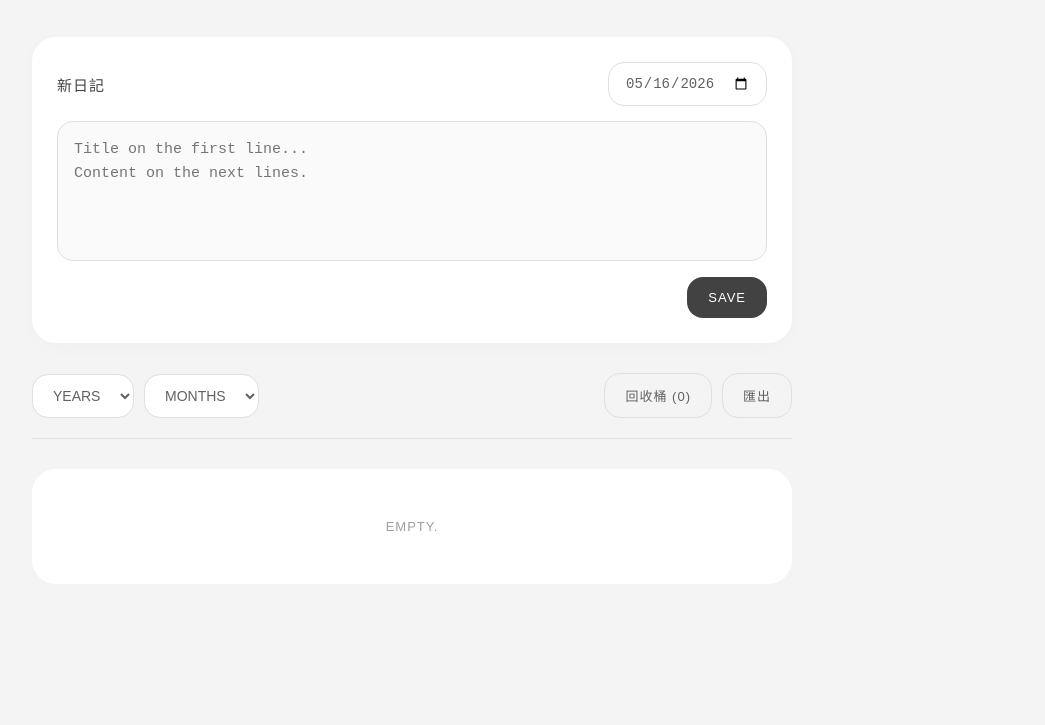
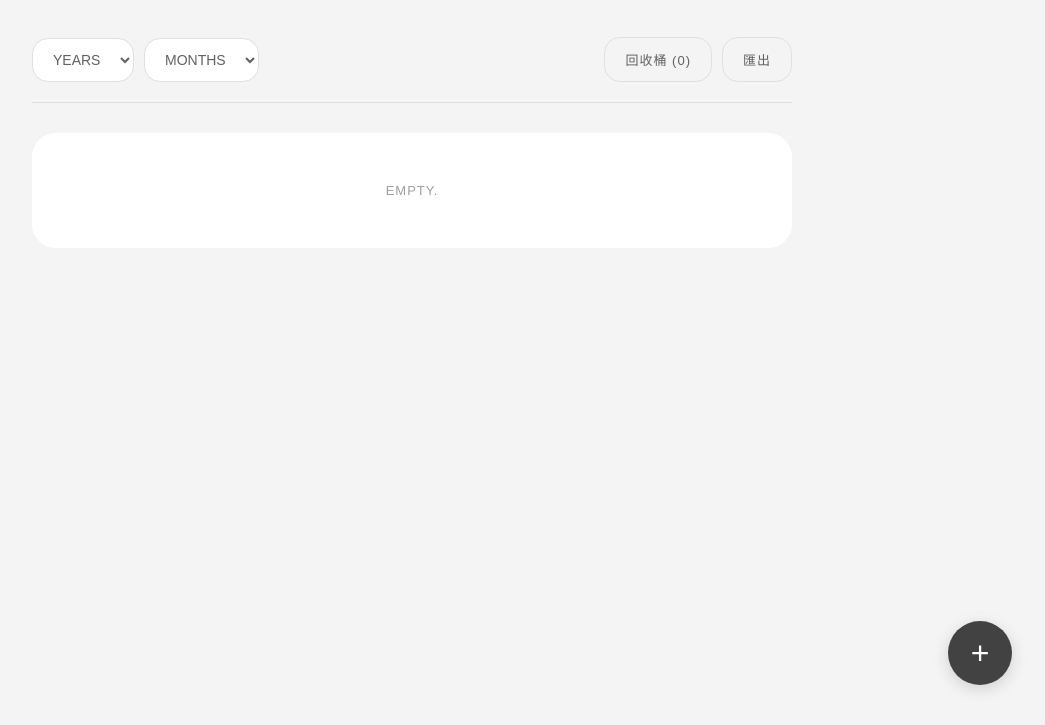
Before and after one commit to m31html/diary, a plain HTML site: page index.html in a window 1280 px wide. Shown: the part 75-800 px from the top of the page, without its empty margins (228-1273 px from the left). Drawn offline with Linux system fonts and the light colour scheme.

Commit message:
Add files via upload

```diff
--- a/index.html
+++ b/index.html
@@ -29,14 +29,14 @@
             background-color: var(--bg-color);
             color: var(--primary-text);
             margin: 0;
-            padding: 20px 14px;
+            padding: 20px 14px 80px 14px; /* 底部加留白，避免內容被懸浮按鈕擋住 */
             display: flex;
             justify-content: center;
             -webkit-font-smoothing: antialiased;
         }
 
         @media (min-width: 768px) {
-            body { padding: 40px 20px; }
+            body { padding: 40px 20px 100px 20px; }
         }
 
         .container {
@@ -62,34 +62,6 @@
         }
         @media (min-width: 768px) {
             h1 { font-size: 28px; }
-        }
-
-        /* 內嵌式直接書寫欄位 */
-        .inline-writer {
-            background: var(--card-color);
-            padding: 20px;
-            border-radius: var(--radius-large);
-            margin-bottom: 20px;
-            box-shadow: 0 4px 20px rgba(0,0,0,0.02);
-        }
-        @media (min-width: 768px) {
-            .inline-writer { padding: 25px; margin-bottom: 30px; }
-        }
-
-        .writer-meta {
-            display: flex;
-            gap: 15px;
-            margin-bottom: 15px;
-            align-items: center;
-            justify-content: space-between;
-        }
-
-        .writer-title {
-            font-size: 15px;
-            font-weight: 500;
-            color: var(--acc-grey);
-            text-transform: uppercase;
-            letter-spacing: 1px;
         }
 
         /* 工具列與篩選區 */
@@ -173,6 +145,36 @@
         }
         textarea:focus { background: var(--card-color); border-color: var(--acc-grey); }
 
+        /* 🌟 右下角懸浮 + 按鈕 */
+        .fab {
+            position: fixed;
+            right: 24px;
+            bottom: 24px;
+            width: 56px;
+            height: 56px;
+            background-color: var(--acc-grey);
+            color: white;
+            border-radius: 50%;
+            display: flex;
+            justify-content: center;
+            align-items: center;
+            font-size: 28px;
+            font-weight: 300;
+            cursor: pointer;
+            box-shadow: 0 4px 16px rgba(0,0,0,0.15);
+            transition: all 0.2s ease;
+            z-index: 999;
+            border: none;
+            outline: none;
+        }
+        .fab:hover {
+            background-color: var(--acc-grey-hover);
+            transform: scale(1.05);
+        }
+        @media (min-width: 768px) {
+            .fab { right: 40px; bottom: 40px; width: 64px; height: 64px; font-size: 32px; }
+        }
+
         /* 日記列表排版 */
         .diary-list {
             display: flex;
@@ -185,7 +187,7 @@
             border-radius: var(--radius-large);
             border: 1px solid transparent;
             display: flex;
-            flex-direction: row; /* 左右雙欄配置 */
+            flex-direction: row;
             overflow: hidden;
             cursor: pointer;
             transition: all 0.3s cubic-bezier(0.25, 1, 0.5, 1);
@@ -209,10 +211,7 @@
             box-sizing: border-box;
         }
         @media (min-width: 576px) {
-            .diary-left {
-                width: 100px;
-                padding: 30px 10px;
-            }
+            .diary-left { width: 100px; padding: 30px 10px; }
         }
 
         .diary-item-date { font-size: 18px; font-weight: 400; color: var(--primary-text); }
@@ -270,7 +269,7 @@
             top: 0; left: 0; width: 100%; height: 100%;
             background: rgba(0,0,0,0.3);
             justify-content: center;
-            align-items: flex-end; /* 手機端從底部彈出抽屜 */
+            align-items: flex-end;
             z-index: 1000;
             animation: fadeIn 0.2s ease-out;
         }
@@ -283,7 +282,7 @@
             padding: 24px;
             border-radius: var(--radius-large) var(--radius-large) 0 0;
             width: 100%;
-            max-height: 80vh;
+            max-height: 85vh;
             box-shadow: 0 -10px 30px rgba(0,0,0,0.05);
             display: flex;
             flex-direction: column;
@@ -340,11 +339,7 @@
             align-items: flex-start;
         }
         @media (min-width: 480px) {
-            .trash-item {
-                flex-direction: row;
-                justify-content: space-between;
-                align-items: center;
-            }
+            .trash-item { flex-direction: row; justify-content: space-between; align-items: center; }
         }
 
         .trash-info { overflow: hidden; width: 100%; }
@@ -395,18 +390,6 @@
             <h1>MonoDiary</h1>
         </header>
 
-        <!-- 直接內嵌書寫新日記 -->
-        <div class="inline-writer">
-            <div class="writer-meta">
-                <div class="writer-title">新日記</div>
-                <input type="date" id="diaryDate">
-            </div>
-            <textarea id="diaryText" placeholder="Title on the first line...&#10;Content on the next lines."></textarea>
-            <div style="margin-top: 12px; display: flex; justify-content: flex-end;">
-                <button class="btn btn-acc" onclick="saveNewDiary()">Save</button>
-            </div>
-        </div>
-
         <!-- 總覽與篩選工具列 -->
         <div class="toolbar">
             <div class="filter-group">
@@ -429,8 +412,26 @@
             </div>
         </div>
 
-        <!-- 日記列表 -->
+        <!-- 日記列表 (主頁面僅顯示已有的日記) -->
         <div id="diaryList" class="diary-list"></div>
+    </div>
+
+    <!-- 🌟 右下角固定的新增懸浮按鈕 -->
+    <button class="fab" onclick="openWriterModal()">+</button>
+
+    <!-- 🌟 3. 新增日記專用彈窗 -->
+    <div id="writerModal" class="modal" onclick="closeModal('writerModal', event)">
+        <div class="modal-content" onclick="event.stopPropagation()">
+            <div class="modal-body">
+                <div class="view-date" style="margin-bottom: 5px;">NEW ENTRY DATE</div>
+                <input type="date" id="diaryDate" style="width: 100%; box-sizing: border-box; margin-bottom: 15px;">
+                <textarea id="diaryText" style="height: 250px;" placeholder="Title on the first line...&#10;Content on the next lines."></textarea>
+            </div>
+            <div style="display: flex; justify-content: flex-end; gap: 10px; border-top: 1px solid var(--border-color); padding-top: 16px;">
+                <button class="btn btn-sec" onclick="closeModal('writerModal')">CANCEL</button>
+                <button class="btn btn-acc" onclick="saveNewDiary()">SAVE</button>
+            </div>
+        </div>
     </div>
 
     <!-- 1. 閱讀/編輯日記彈窗 -->
@@ -484,7 +485,6 @@
 
         document.addEventListener('DOMContentLoaded', () => {
             initYearFilter();
-            resetWriter();
             loadDiaries();
             updateTrashCount();
         });
@@ -500,9 +500,11 @@
             }
         }
 
-        function resetWriter() {
+        // 開啟新增日記彈窗，並初始化時間為今天
+        function openWriterModal() {
             document.getElementById('diaryDate').value = new Date().toISOString().split('T')[0];
             document.getElementById('diaryText').value = '';
+            document.getElementById('writerModal').style.display = 'flex';
         }
 
         function updateTrashCount() {
@@ -524,7 +526,7 @@
             diaries.sort((a, b) => new Date(b.date) - new Date(a.date));
             localStorage.setItem('myDiaries', JSON.stringify(diaries));
 
-            resetWriter();
+            closeModal('writerModal');
             loadDiaries();
         }
 
@@ -720,7 +722,6 @@
                 csvContent += `"${item.date}","${title}","${content}"\n`;
             });
 
-            // 強制封裝 BOM 標頭，終結中文在 Excel 中開啟會變成亂碼的夢魘
             const bom = new Uint8Array([0xEF, 0xBB, 0xBF]);
             const blob = new Blob([bom, csvContent], { type: 'text/csv;charset=utf-8;' });
 
```
